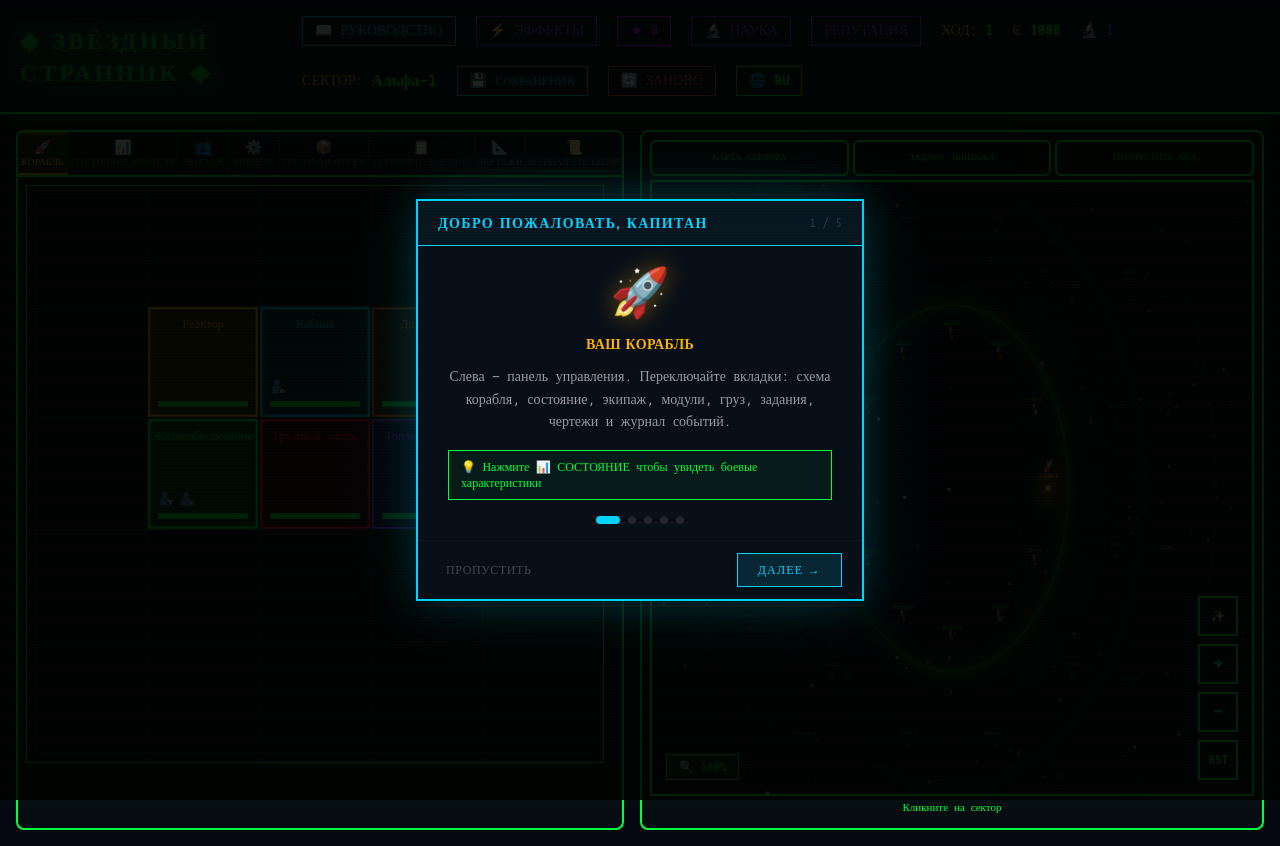
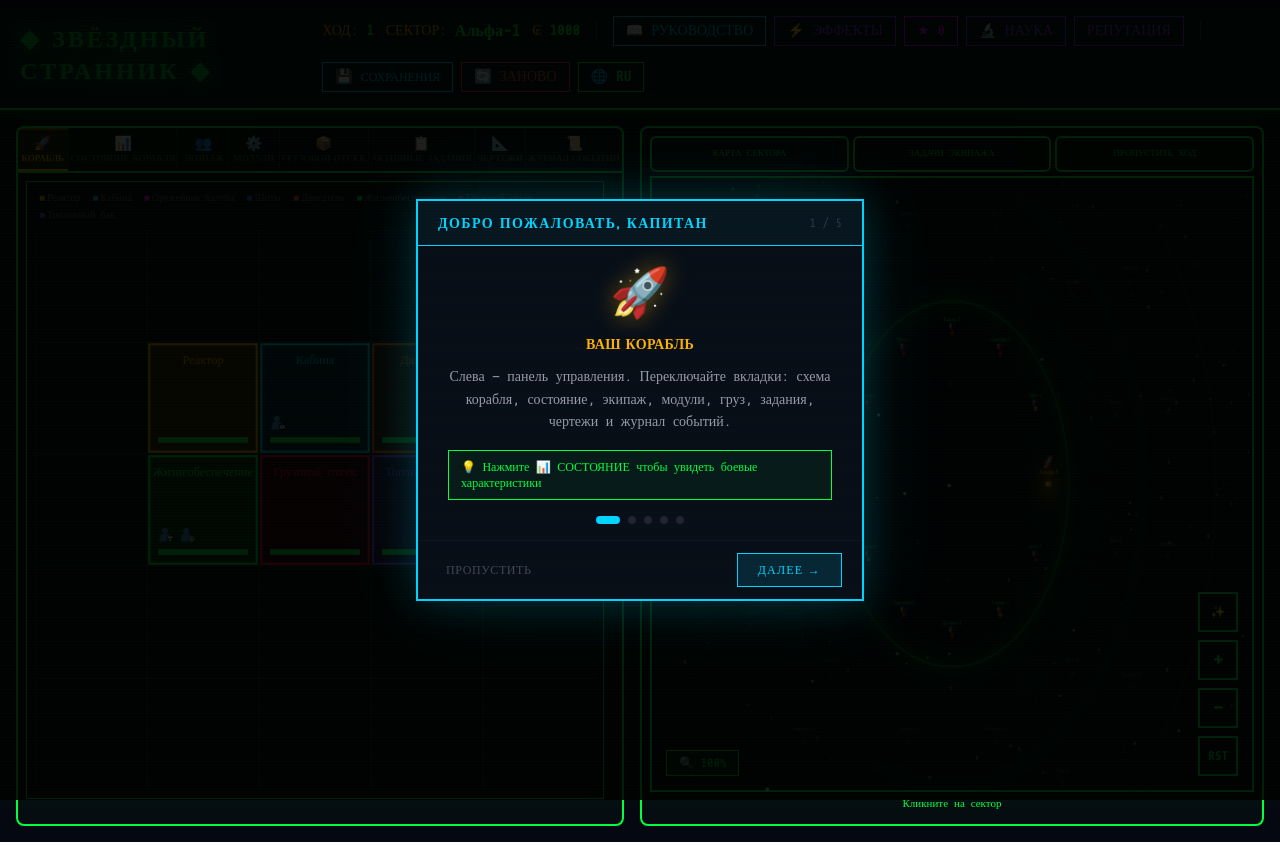
Before and after one commit to Kotovar/star-wanderer-ai, a Next.js app: page / in a window 1280 px wide. Built offline with nearby package versions, Linux system fonts and the light colour scheme.

Commit message:
Chore: правки хедера

```diff
--- a/src/components/ui/tooltip.tsx
+++ b/src/components/ui/tooltip.tsx
@@ -49,13 +49,13 @@ function TooltipContent({
                 data-slot="tooltip-content"
                 sideOffset={sideOffset}
                 className={cn(
-                    "bg-primary text-primary-foreground animate-in fade-in-0 zoom-in-95 data-[state=closed]:animate-out data-[state=closed]:fade-out-0 data-[state=closed]:zoom-out-95 data-[side=bottom]:slide-in-from-top-2 data-[side=left]:slide-in-from-right-2 data-[side=right]:slide-in-from-left-2 data-[side=top]:slide-in-from-bottom-2 z-50 w-fit origin-(--radix-tooltip-content-transform-origin) rounded-md px-3 py-1.5 text-xs text-balance",
+                    "bg-[#0d1a26] text-[#c8c8c8] border border-[#2a3a4a] animate-in fade-in-0 zoom-in-95 data-[state=closed]:animate-out data-[state=closed]:fade-out-0 data-[state=closed]:zoom-out-95 data-[side=bottom]:slide-in-from-top-2 data-[side=left]:slide-in-from-right-2 data-[side=right]:slide-in-from-left-2 data-[side=top]:slide-in-from-bottom-2 z-50 w-fit origin-(--radix-tooltip-content-transform-origin) rounded-md px-3 py-1.5 text-xs text-balance shadow-lg",
                     className,
                 )}
                 {...props}
             >
                 {children}
-                <Arrow className="bg-primary fill-primary z-50 size-2.5 translate-y-[calc(-50%-2px)] rotate-45 rounded-xs" />
+                <Arrow className="fill-[#2a3a4a] z-50 size-2.5 translate-y-[calc(-50%-2px)] rotate-45 rounded-xs" />
             </Content>
         </Portal>
     );
--- a/src/game/components/CargoDisplay.tsx
+++ b/src/game/components/CargoDisplay.tsx
@@ -148,7 +148,7 @@ export function CargoDisplay() {
                     <span className="text-[#888]">
                         {t("cargo.capacity_label")}
                     </span>
-                    <span style={{ color: barColor }}>
+                    <span style={{ color: barColor }} title={t("cargo.tons_title")}>
                         {totalCargo}/{totalCapacity}т
                         {isOverflow && (
                             <span className="ml-1 text-[10px] animate-pulse">
--- a/src/game/components/ShipGrid.tsx
+++ b/src/game/components/ShipGrid.tsx
@@ -129,6 +129,26 @@ export function ShipGrid() {
                     : "bg-[#050810] border border-[#00ff41]"
             }`}
         >
+            {!isCombatMode && (
+                <div className="flex flex-wrap gap-x-3 gap-y-0.5 mb-2 px-1 text-[10px] text-[#666]">
+                    {[
+                        { type: "reactor",     color: "#ffb000" },
+                        { type: "cockpit",     color: "#00d4ff" },
+                        { type: "weaponbay",   color: "#ff00ff" },
+                        { type: "shield",      color: "#0080ff" },
+                        { type: "engine",      color: "#ff6600" },
+                        { type: "lifesupport", color: "#00ff41" },
+                        { type: "cargo",       color: "#ff0040" },
+                        { type: "fueltank",    color: "#9933ff" },
+                    ].map(({ type, color }) => (
+                        <span key={type} className="flex items-center gap-0.5">
+                            <span style={{ color }}>■</span>
+                            <span>{getModuleTranslation(type, currentLanguage).name}</span>
+                        </span>
+                    ))}
+                </div>
+            )}
+
             <svg
                 width={gridSize * CELL_SIZE}
                 height={gridSize * CELL_SIZE}
--- a/src/game/components/header/Header.tsx
+++ b/src/game/components/header/Header.tsx
@@ -24,7 +24,6 @@ export function GameHeader() {
     const [showSaveLoad, setShowSaveLoad] = useState(false);
     const turn = useGameStore((s) => s.turn);
     const credits = useGameStore((s) => s.credits);
-    const probes = useGameStore((s) => s.probes);
     const currentSector = useGameStore((s) => s.currentSector);
     const artifacts = useGameStore((s) => s.artifacts);
     const activeEffects = useGameStore((s) => s.activeEffects);
@@ -91,16 +90,41 @@ export function GameHeader() {
                 <h1 className="font-['Orbitron'] font-black text-lg md:text-2xl tracking-[2px] md:tracking-[3px] text-[#00ff41] animate-pulse drop-shadow-[0_0_10px_#00ff41] text-center md:text-left">
                     ◆ {t("game.title")} ◆
                 </h1>
-                <div className="flex gap-2 md:gap-5 text-xs md:text-sm items-center flex-wrap justify-center md:justify-normal">
+                <div className="flex gap-2 md:gap-4 text-xs md:text-sm items-center flex-wrap justify-center md:justify-normal">
+
+                    {/* ── Статистика ── */}
+                    <div className="flex items-center gap-2 md:gap-3">
+                        <div className="flex items-center gap-1 md:gap-2">
+                            <span className="text-[#ffb000] hidden md:inline">{t("game.turn")}:</span>
+                            <span className="text-[#ffb000] md:hidden">🔢</span>
+                            <span className="font-bold text-[#00ff41]">{turn}</span>
+                        </div>
+                        <div className="flex items-center gap-1 md:gap-2">
+                            <span className="text-[#ffb000] hidden md:inline">{t("game.sector")}:</span>
+                            <span className="text-[#ffb000] md:hidden">📍</span>
+                            <span className="font-bold text-[#00ff41] text-xs md:text-base">
+                                {currentSector?.name || "START"}
+                            </span>
+                        </div>
+                        <div className="flex items-center gap-1 md:gap-2">
+                            <span className="text-[#ffb000]">₢</span>
+                            <span className="font-bold text-[#00ff41]">
+                                {isNaN(credits) ? 0 : Math.floor(credits)}
+                            </span>
+                        </div>
+                    </div>
+
+                    <div className="w-px h-5 bg-[rgba(0,255,65,0.3)] hidden md:block" />
+
+                    {/* ── Панели ── */}
+                    <div className="flex items-center gap-1 md:gap-2">
                         <button
                             onClick={() => setShowHelp(true)}
                             className="flex items-center gap-1 md:gap-2 px-2 md:px-3 py-1 border border-[#00d4ff] hover:bg-[rgba(0,212,255,0.2)] transition-colors cursor-pointer"
                             title={t("header.tooltip_logbook")}
                         >
                             <span className="text-[#00d4ff]">📖</span>
-                        <span className="text-[#00d4ff] hidden md:inline">
-                            {t("game.logbook")}
-                        </span>
+                            <span className="text-[#00d4ff] hidden md:inline">{t("game.logbook")}</span>
                         </button>
                         <button
                             onClick={() => setShowEffects(true)}
@@ -108,9 +132,7 @@ export function GameHeader() {
                             title={t("header.tooltip_effects")}
                         >
                             <span className="text-[#9933ff]">⚡</span>
-                        <span className="text-[#9933ff] hidden md:inline">
-                            {t("game.effects")}
-                        </span>
+                            <span className="text-[#9933ff] hidden md:inline">{t("game.effects")}</span>
                             {activeEffects.length > 0 && (
                                 <span className="absolute -top-1 -right-1 bg-[#9933ff] text-[#050810] text-[9px] w-4 h-4 rounded-full flex items-center justify-center font-bold">
                                     {activeEffects.length}
@@ -123,13 +145,9 @@ export function GameHeader() {
                             title={t("header.tooltip_artifacts")}
                         >
                             <span className="text-[#ff00ff]">★</span>
-                        <span className="text-[#ff00ff]">
-                            {discoveredArtifacts}
-                        </span>
+                            <span className="text-[#ff00ff]">{discoveredArtifacts}</span>
                             {activeArtifacts > 0 && (
-                            <span className="text-[#00ff41] text-xs">
-                                ({activeArtifacts})
-                            </span>
+                                <span className="text-[#00ff41] text-xs">({activeArtifacts})</span>
                             )}
                         </button>
                         <button
@@ -138,9 +156,7 @@ export function GameHeader() {
                             title={t("header.tooltip_research")}
                         >
                             <span className="text-[#9933ff]">🔬</span>
-                        <span className="text-[#9933ff] hidden lg:inline">
-                            {t("game.science")}
-                        </span>
+                            <span className="text-[#9933ff] hidden lg:inline">{t("game.science")}</span>
                         </button>
                         <button
                             onClick={() => {
@@ -154,52 +170,21 @@ export function GameHeader() {
                             title={t("reputation.button_tooltip")}
                         >
                             <span className="text-[#9933ff] lg:hidden">🤝</span>
-                        <span className="text-[#9933ff] hidden lg:inline">
-                            {t("reputation.button")}
-                        </span>
+                            <span className="text-[#9933ff] hidden lg:inline">{t("reputation.button")}</span>
                         </button>
+                    </div>
+
+                    <div className="w-px h-5 bg-[rgba(0,255,65,0.3)] hidden md:block" />
+
+                    {/* ── Система ── */}
                     <div className="flex items-center gap-1 md:gap-2">
-                        <span className="text-[#ffb000] hidden md:inline">
-                            {t("game.turn")}:
-                        </span>
-                        <span className="text-[#ffb000] md:hidden">🔢</span>
-                        <span className="font-bold text-[#00ff41]">{turn}</span>
-                    </div>
-                    <div className="flex items-center gap-1 md:gap-2">
-                        <span className="text-[#ffb000]">₢</span>
-                        <span className="font-bold text-[#00ff41]">
-                            {isNaN(credits) ? 0 : Math.floor(credits)}
-                        </span>
-                    </div>
-                    {probes > 0 && (
-                        <div
-                            className="flex items-center gap-1 md:gap-2"
-                            title={t("header.tooltip_probes")}
-                        >
-                            <span className="text-[#7b4fff]">🔬</span>
-                            <span className="font-bold text-[#7b4fff]">
-                                {probes}
-                            </span>
-                        </div>
-                    )}
-                    <div className="flex items-center gap-1 md:gap-2">
-                        <span className="text-[#ffb000] hidden md:inline">
-                            {t("game.sector")}:
-                        </span>
-                        <span className="text-[#ffb000] md:hidden">📍</span>
-                        <span className="font-bold text-[#00ff41] text-xs md:text-base">
-                            {currentSector?.name || "START"}
-                        </span>
-                    </div>
                         <button
                             onClick={() => setShowSaveLoad(true)}
                             className="flex items-center gap-1 md:gap-2 px-2 md:px-3 py-1 border border-[#00d4ff] hover:bg-[rgba(0,212,255,0.2)] transition-colors cursor-pointer"
                             title={t("save_load.title")}
                         >
                             <span className="text-[#00d4ff]">💾</span>
-                        <span className="text-[#00d4ff] hidden md:inline text-xs">
-                            {t("save_load.title")}
-                        </span>
+                            <span className="text-[#00d4ff] hidden md:inline text-xs">{t("save_load.title")}</span>
                         </button>
                         <button
                             onClick={handleRestartClick}
@@ -207,26 +192,20 @@ export function GameHeader() {
                             title={t("header.tooltip_restart")}
                         >
                             <span className="text-[#ff4444]">🔄</span>
-                        <span className="text-[#ff4444] hidden md:inline">
-                            {t("game.restart")}
-                        </span>
+                            <span className="text-[#ff4444] hidden md:inline">{t("game.restart")}</span>
                         </button>
                         <button
-                        onClick={() =>
-                            changeLanguage(
-                                currentLanguage === "ru" ? "en" : "ru",
-                            )
-                        }
+                            onClick={() => changeLanguage(currentLanguage === "ru" ? "en" : "ru")}
                             className="flex items-center gap-1 md:gap-2 px-2 md:px-3 py-1 border border-[#00ff41] hover:bg-[rgba(0,255,65,0.2)] transition-colors cursor-pointer font-bold"
                             title={t("language.switch")}
                         >
                             <span className="text-[#00ff41]">🌐</span>
                             <span className="text-[#00ff41]">
-                            {currentLanguage === "ru"
-                                ? t("language.ru")
-                                : t("language.en")}
+                                {currentLanguage === "ru" ? t("language.ru") : t("language.en")}
                             </span>
                         </button>
+                    </div>
+
                 </div>
             </header>
 
```
Also changed, not shown: src/game/components/ArtifactPanel.tsx (+8 -2 lines), src/game/components/CombatPanel.tsx (+4 -15 lines), src/game/components/CrewMemberCard.tsx (+12 -5 lines), src/game/components/PlanetExpeditionSetup.tsx (+20 -4 lines), src/lib/locales/en.json, src/lib/locales/ru.json. Lines whose indentation alone changed are shown as unchanged.
